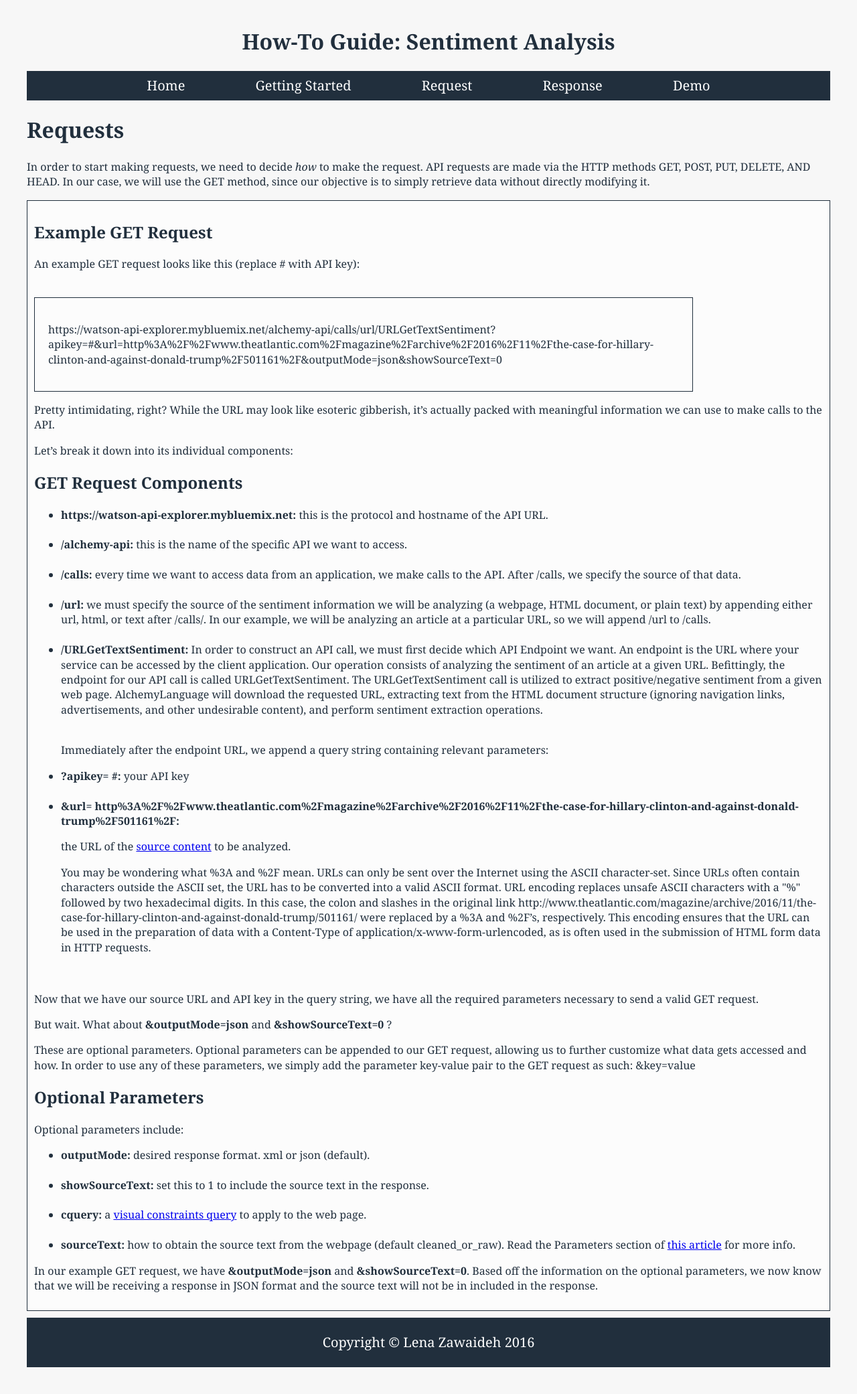
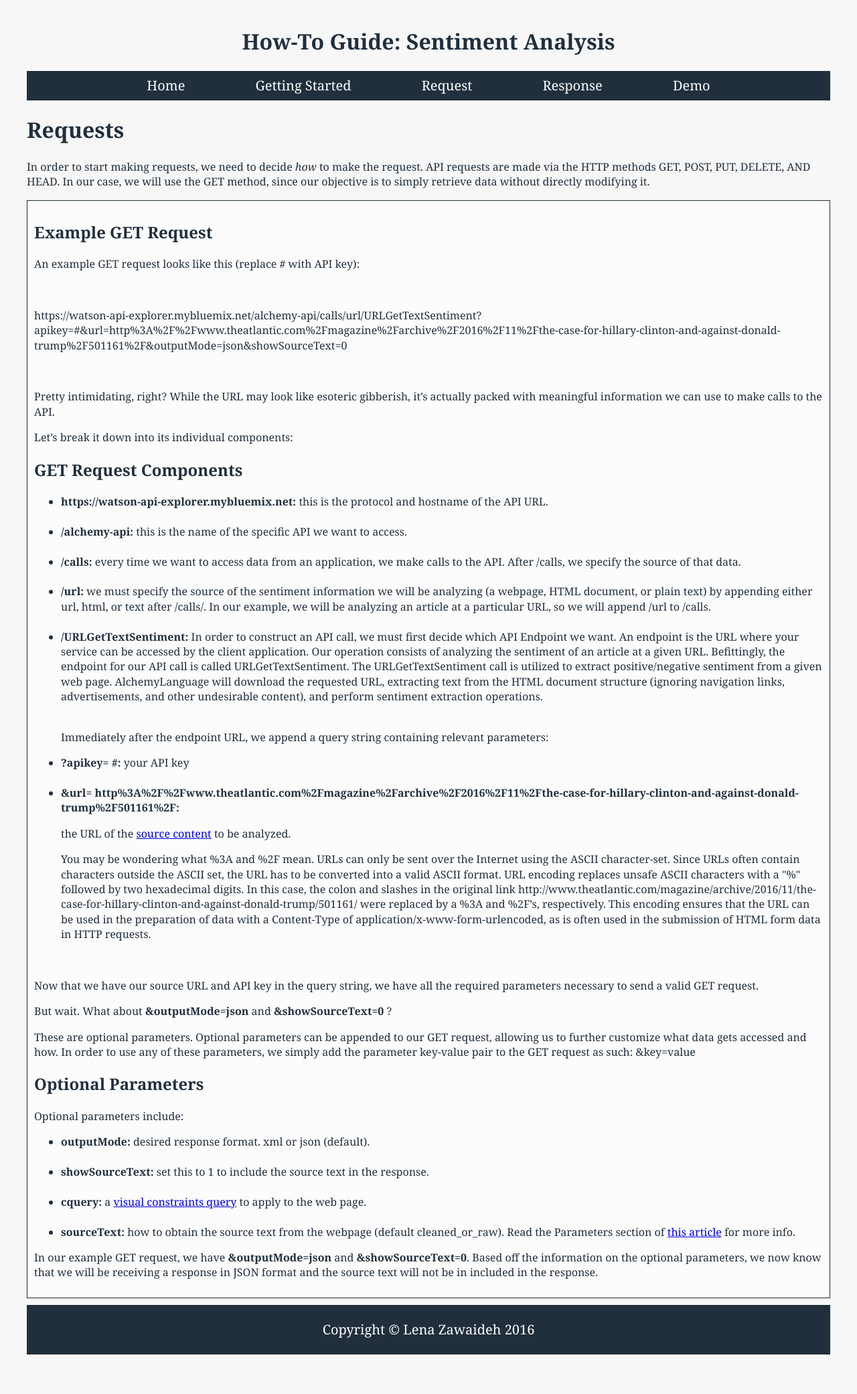
Before and after one commit to lenaz/How-To-Guide, a Jekyll site: the page built from request.html, in a window 1280 px wide. Shown: the whole page at 67% size. Built offline with Jekyll 4.4.1, drawn with Linux system fonts in a browser that asks for light colours; Markdown is read by kramdown in place of the engine named in the settings.

Commit message:
Update request.html

```diff
--- a/request.html
+++ b/request.html
@@ -13,7 +13,7 @@ layout: default
 <p>An example GET request looks like this (replace # with API key):</p>
   <br>
 
-  <div class="url-div">
+  <div>
 
 <p>https://watson-api-explorer.mybluemix.net/alchemy-api/calls/url/URLGetTextSentiment?apikey=#&amp;url=http%3A%2F%2Fwww.theatlantic.com%2Fmagazine%2Farchive%2F2016%2F11%2Fthe-case-for-hillary-clinton-and-against-donald-trump%2F501161%2F&amp;outputMode=json&amp;showSourceText=0</p>
 
```
